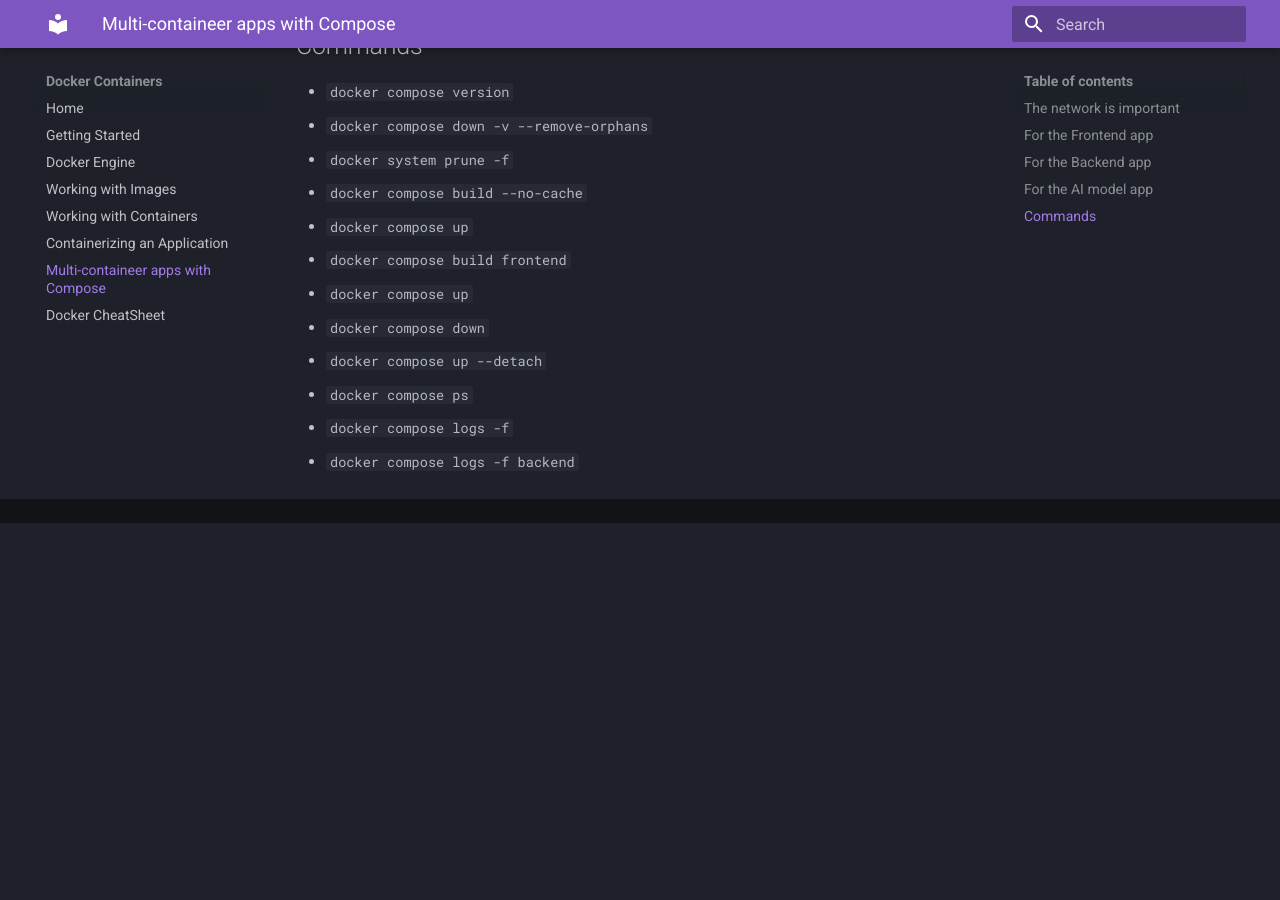
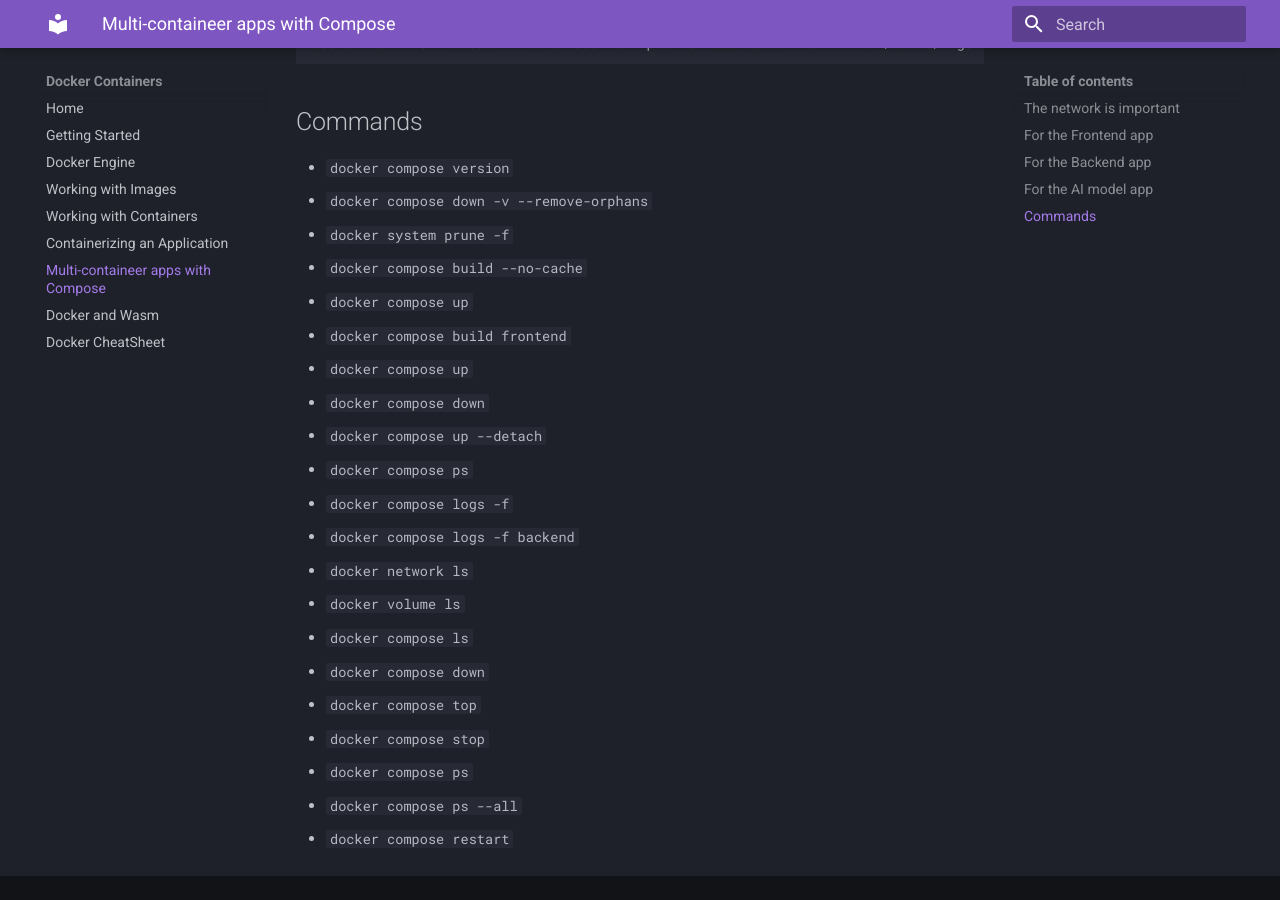
Before and after one commit to janobourian/docker-containers, an MkDocs documentation site: the page built from docs/multi-container-apps.md, in a window 1280 px wide and 900 px high, scrolled down 1045 px. Built offline with MkDocs 1.6.1 and Material for MkDocs 9.7.7, drawn with Linux system fonts in a browser that asks for light colours; before the commit the page ends 1568 px from its top, so only the background shows below that; some of the changed text lies outside the part shown.

Commit message:
add: docker multicontainer app with compose

```diff
--- a/docs/multi-container-apps.md
+++ b/docs/multi-container-apps.md
@@ -3,6 +3,9 @@
 ## The network is important
 
 ![alt text](images/multi-container-apps/image.png)
+
+* `fig` -> `docker-compose` -> `docker compose`
+* `docker compose -f ./llm/chatbot.yaml up`
 
 ## For the Frontend app
 
@@ -39,3 +42,12 @@
 * `docker compose ps`
 * `docker compose logs -f`
 * `docker compose logs -f backend`
+* `docker network ls`
+* `docker volume ls`
+* `docker compose ls`
+* `docker compose down`
+* `docker compose top`
+* `docker compose stop`
+* `docker compose ps`
+* `docker compose ps --all`
+* `docker compose restart`
--- a/mkdocs.yml
+++ b/mkdocs.yml
@@ -19,6 +19,7 @@
   - Working with Containers: working-with-containers.md
   - Containerizing an Application: containerizing_an_app.md
   - Multi-containeer apps with Compose: multi-container-apps.md
+  - Docker and Wasm: docker-and-wasm.md
   - Docker CheatSheet: docker-cheatsheet.md
 
 markdown_extensions:
```
Also changed, not shown: docs/docker-and-wasm.md (added).
